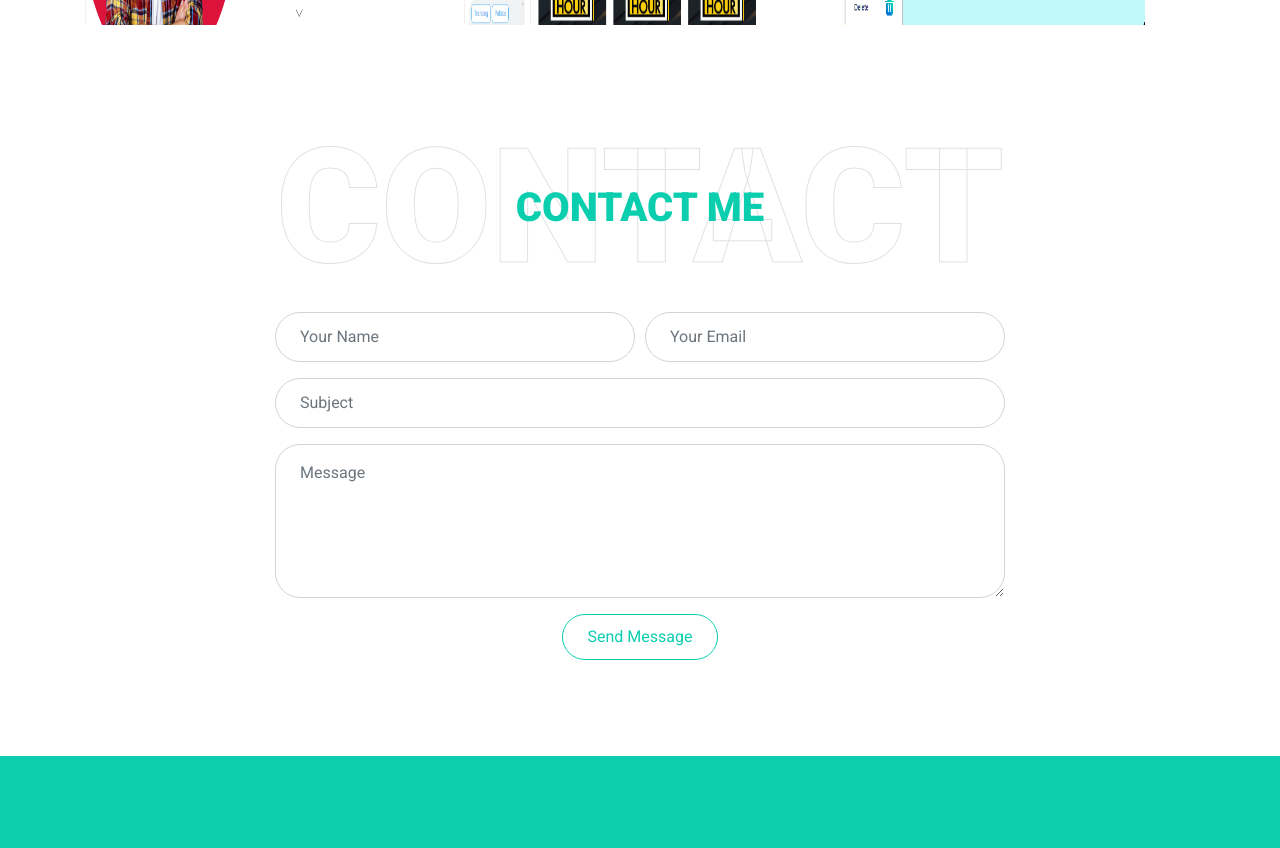
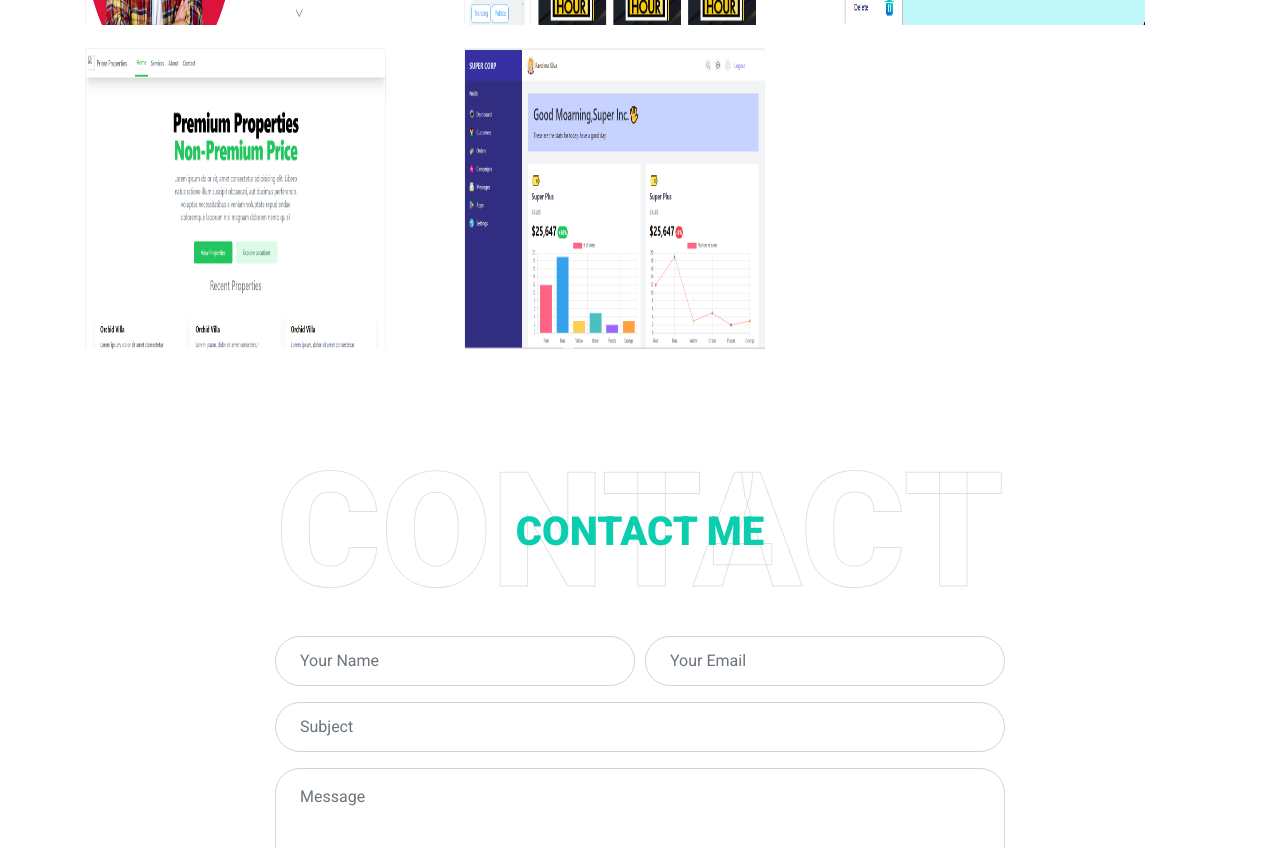
Before and after one commit to Chasith-Randima/randima_silva_portfolio_web_site, a plain HTML site: page index.html in a window 1280 px wide. Shown: the part 5395-6243 px from the top of the page. Drawn offline with nearby package versions, Linux system fonts and the light colour scheme.

Commit message:
new projects are added to the portfolio section

```diff
--- a/index.html
+++ b/index.html
@@ -993,6 +993,61 @@
               </div>
             </div>
           </div>
+          <div class="col-lg-4 col-md-6 mb-4 portfolio-item second">
+            <div class="flip-card">
+              <div class="flip-card-inner">
+                <div class="flip-card-front">
+                  <img
+                    src="./img/real_state.png"
+                    alt="Avatar"
+                    style="width: 300px; height: 300px"
+                  />
+                </div>
+                <div class="flip-card-back">
+                  <h1>Prime Properties</h1>
+                  <p>
+                    This is a website for real state company.It was built using
+                    TailwindCSS ,HTML.Simple and eligent design makes it unique.
+                  </p>
+                  <a
+                    href="https://tailwindcss-realstate.vercel.app/"
+                    target="_blank"
+                    class="btn btn-outline-primary d-lg-block"
+                    >Visit</a
+                  >
+                  <!-- <p>We love that guy</p> -->
+                </div>
+              </div>
+            </div>
+          </div>
+          <div class="col-lg-4 col-md-6 mb-4 portfolio-item second">
+            <div class="flip-card">
+              <div class="flip-card-inner">
+                <div class="flip-card-front">
+                  <img
+                    src="./img/admin_dashboard.png"
+                    alt="Avatar"
+                    style="width: 300px; height: 300px"
+                  />
+                </div>
+                <div class="flip-card-back">
+                  <h1>SUPER CORP</h1>
+                  <p>
+                    Admin Dashboard designed using TailwindCSS.All the data are
+                    shown using Chart.js charts.All the data in one admin panel
+                    with a great design.
+                  </p>
+                  <a
+                    href="https://tailwindcss-dashboard-seven.vercel.app/"
+                    target="_blank"
+                    class="btn btn-outline-primary d-lg-block"
+                    >Visit</a
+                  >
+                  <!-- <p>We love that guy</p> -->
+                </div>
+              </div>
+            </div>
+          </div>
           <!-- <div class="col-lg-4 col-md-6 mb-4 portfolio-item first">
             <div class="position-relative overflow-hidden mb-2">
               <img
```
Also changed, not shown: img/admin_dashboard.png (added), img/real_state.png (added).
